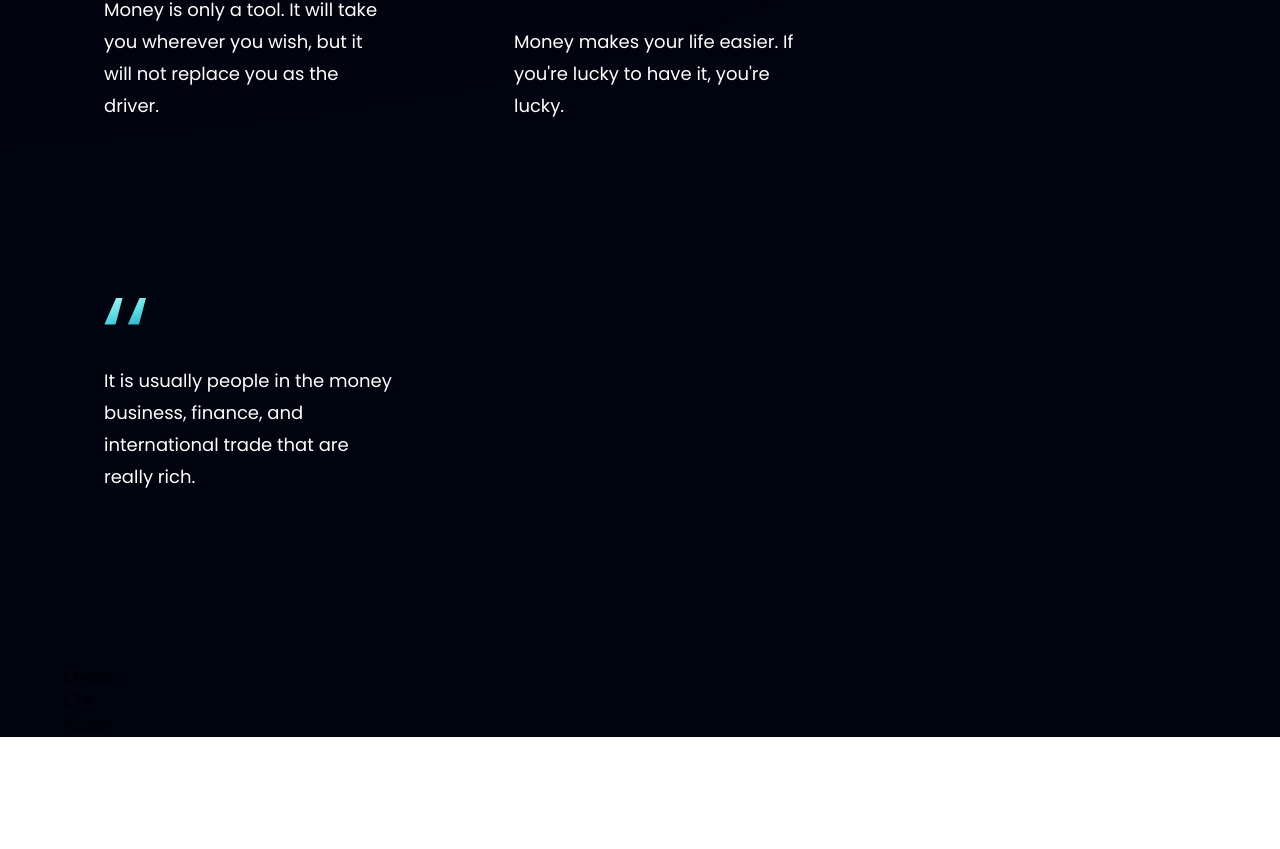
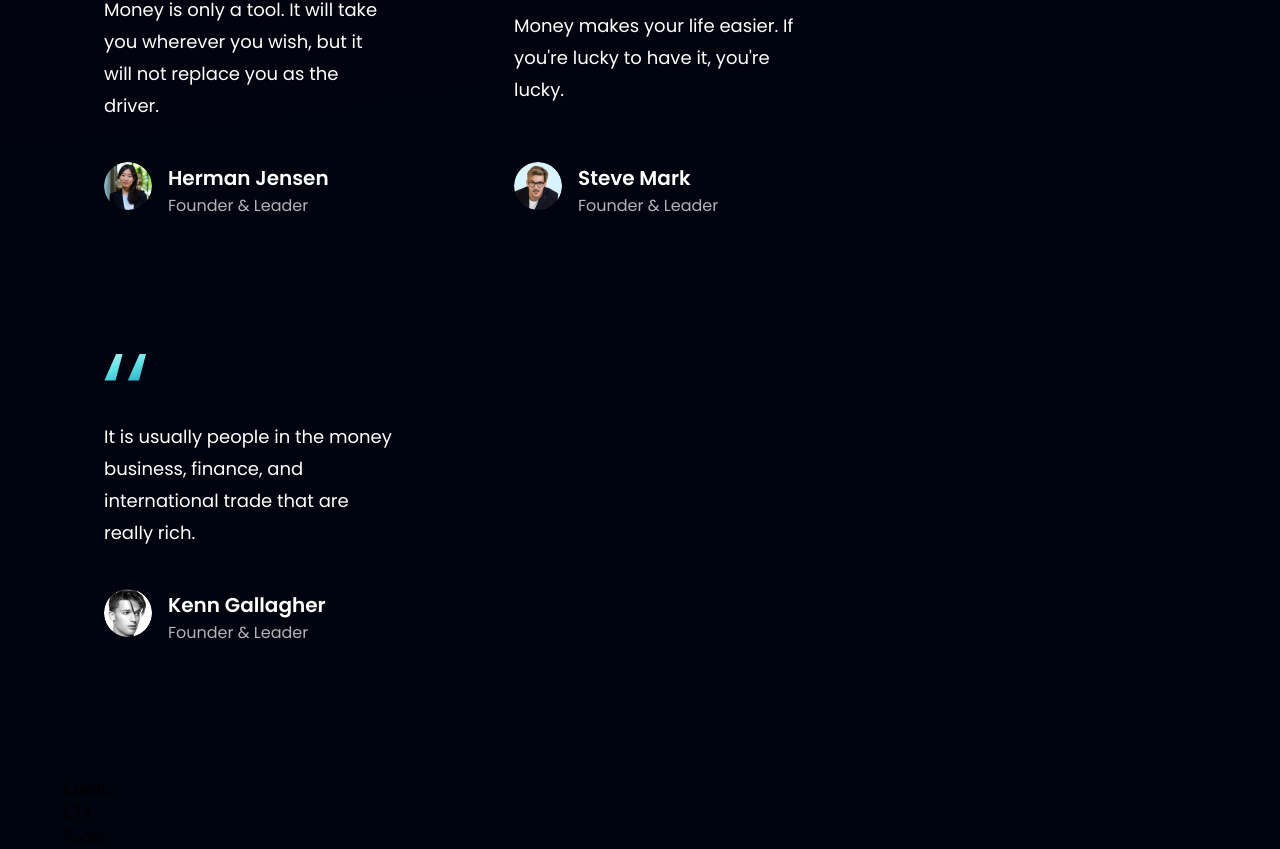
Before and after one commit to programmernizam/simple-react-projects, a React (Vite) app in the folder HooBank/: page / in a window 1280 px wide. Shown: the part 3227-4076 px from the top of the page. Before the commit the page ends 3964 px from the top, so only its background shows below. Built offline with nearby package versions, Linux system fonts and the light colour scheme.

Commit message:
[Done] Testimonial Feedback card

```diff
--- a/HooBank/src/components/FeedbackCard.jsx
+++ b/HooBank/src/components/FeedbackCard.jsx
@@ -10,6 +10,17 @@ export default function FeedbackCard({ content, name, title, img }) {
       <p className="font-poppins font-normal text-[18px] leading-[32px] text-white my-10">
         {content}
       </p>
+      <div className="flex flex-row">
+        <img src={img} alt={name} className="w-[48px] h-[48px] rounded-full" />
+        <div className="flex flex-col ml-4">
+          <h4 className="font-poppins font-semibold text-[20px] leading-[32px] text-white">
+            {name}
+          </h4>
+          <p className="font-poppins font-normal text-[16px] leading-[24px] text-dimWhite">
+            {title}
+          </p>
+        </div>
+      </div>
     </div>
   );
 }
```
